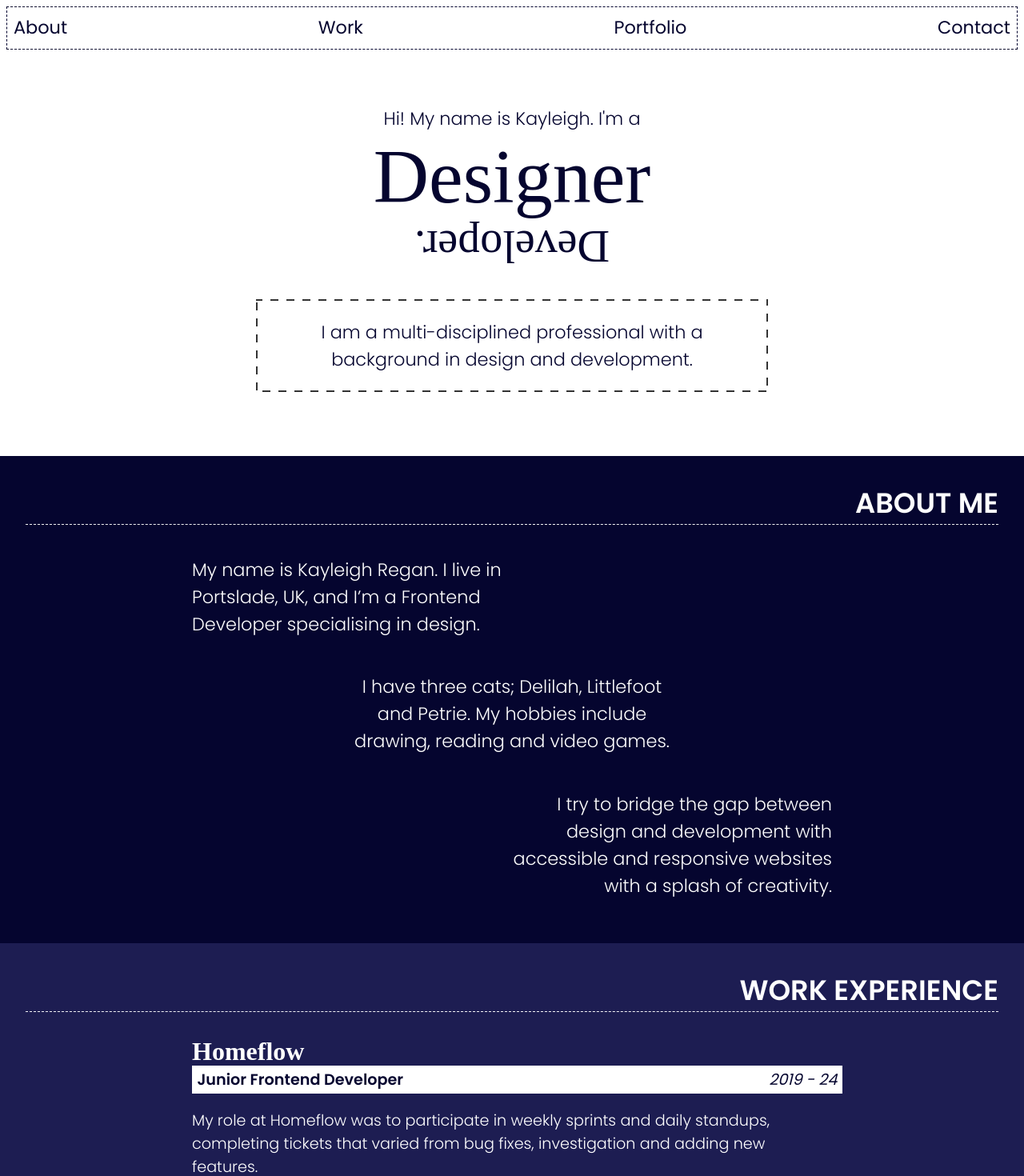
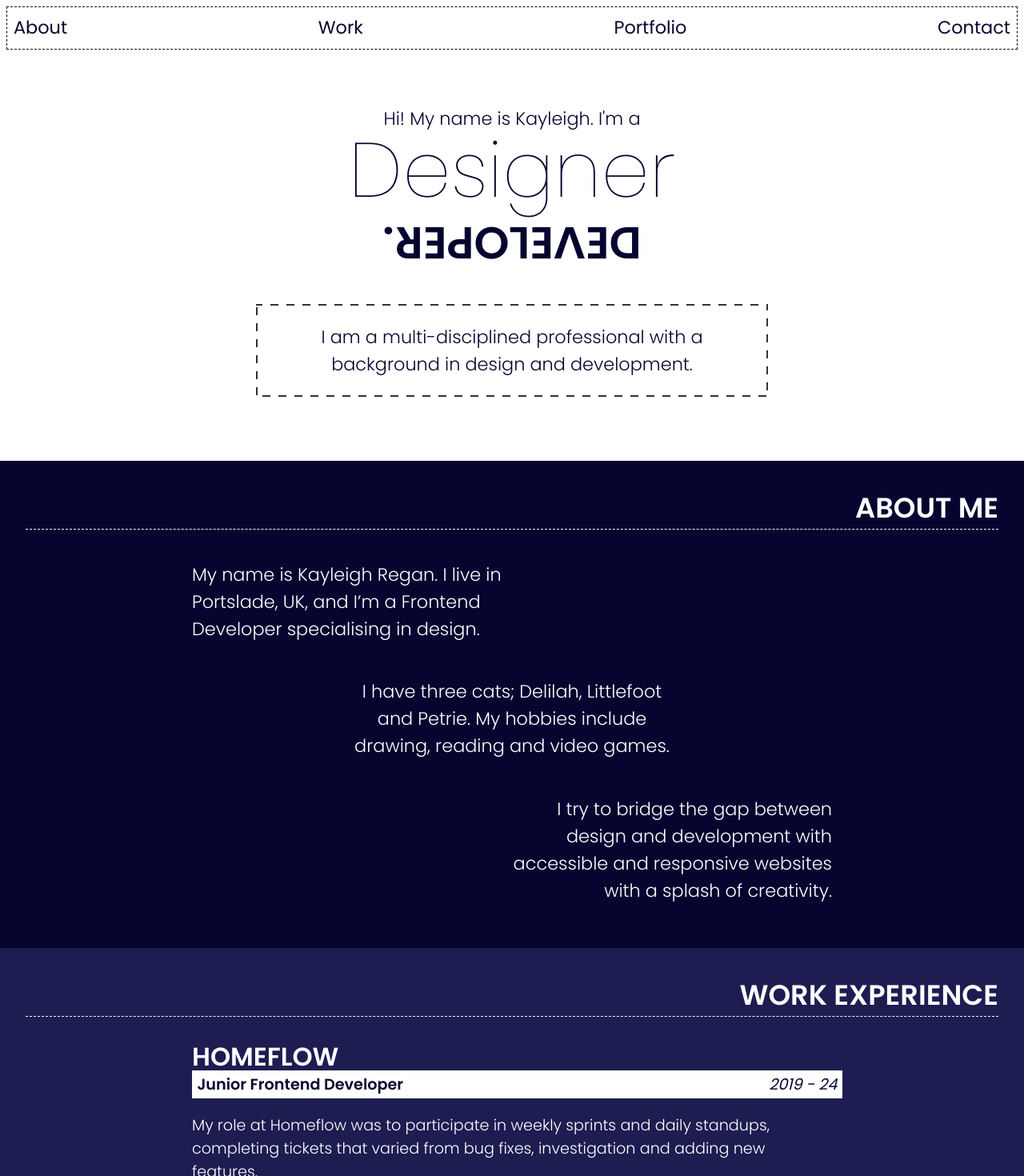
Before and after one commit to kayleighjane/nextresume, a Next.js app: page / in a window 1280 px wide. Shown: the top 1470 px of the page at 80% size. Built offline with nearby package versions, Linux system fonts and the light colour scheme.

Commit message:
Remove custom fonts

```diff
--- a/src/components/sections/Intro.jsx
+++ b/src/components/sections/Intro.jsx
@@ -1,4 +1,8 @@
 "use client"
+
+import { Bebas_Neue, Playwrite_Cuba } from "next/font/google";
+
+const bebasNeue = Bebas_Neue({ weight: ['400'], subsets: ["latin"] });
 
 export default function Intro() {
 
@@ -7,7 +11,7 @@ export default function Intro() {
         <section className="intro">
             <div className="intro__container">
             <h1 className="intro__heading">Hi! My name is Kayleigh. I'm a
-                <span className="intro__designer">
+                <span className={`${bebasNeue} intro__designer`}>
                     Designer
                 </span>
                 <span className="intro__developer">
--- a/src/stylesheets/intro.scss
+++ b/src/stylesheets/intro.scss
@@ -29,8 +29,9 @@
     }
     &__designer {
         display: block;
-        font-family: 'Back to Black Demo';
         font-size: 4rem;
+        font-weight: 100;
+        line-height: 6rem;
         @media only screen and (min-width: $sm) {
             font-size: 5rem;
         }
@@ -40,7 +41,8 @@
     }
     &__developer {
         display: block;
-        font-family: 'Heavitas';
+        text-transform: uppercase;
+        font-weight: 800;
         font-size: 2.3rem;
         transform:rotate(180deg);
         transform: scale(-1, -1);
--- a/src/stylesheets/navbar.scss
+++ b/src/stylesheets/navbar.scss
@@ -48,6 +48,10 @@
         text-transform: uppercase;
         font-size: 1.2rem;
         font-weight: 600;
+        a {
+            text-decoration: none;
+            color: var(--primary-color)
+        }
 
         &--open {
             position: absolute;
--- a/src/stylesheets/portfolio.scss
+++ b/src/stylesheets/portfolio.scss
@@ -92,7 +92,9 @@
             padding: 0;
             top: 30%;
             left: 35%;
-            font-family: 'Heavitas';
+            font-weight: 800;
+            text-transform: uppercase;
+            line-height: 2rem;
             font-size: 1.6rem;
             color: white;
             letter-spacing: 0.1rem;
--- a/src/stylesheets/work.scss
+++ b/src/stylesheets/work.scss
@@ -42,7 +42,8 @@
     }
     &__title {
         h3 {
-            font-family: 'Heavitas';
+            font-weight: 800;
+            text-transform: uppercase;
             margin: 0;
             padding: 0;
             font-size: 1.6rem;
```
